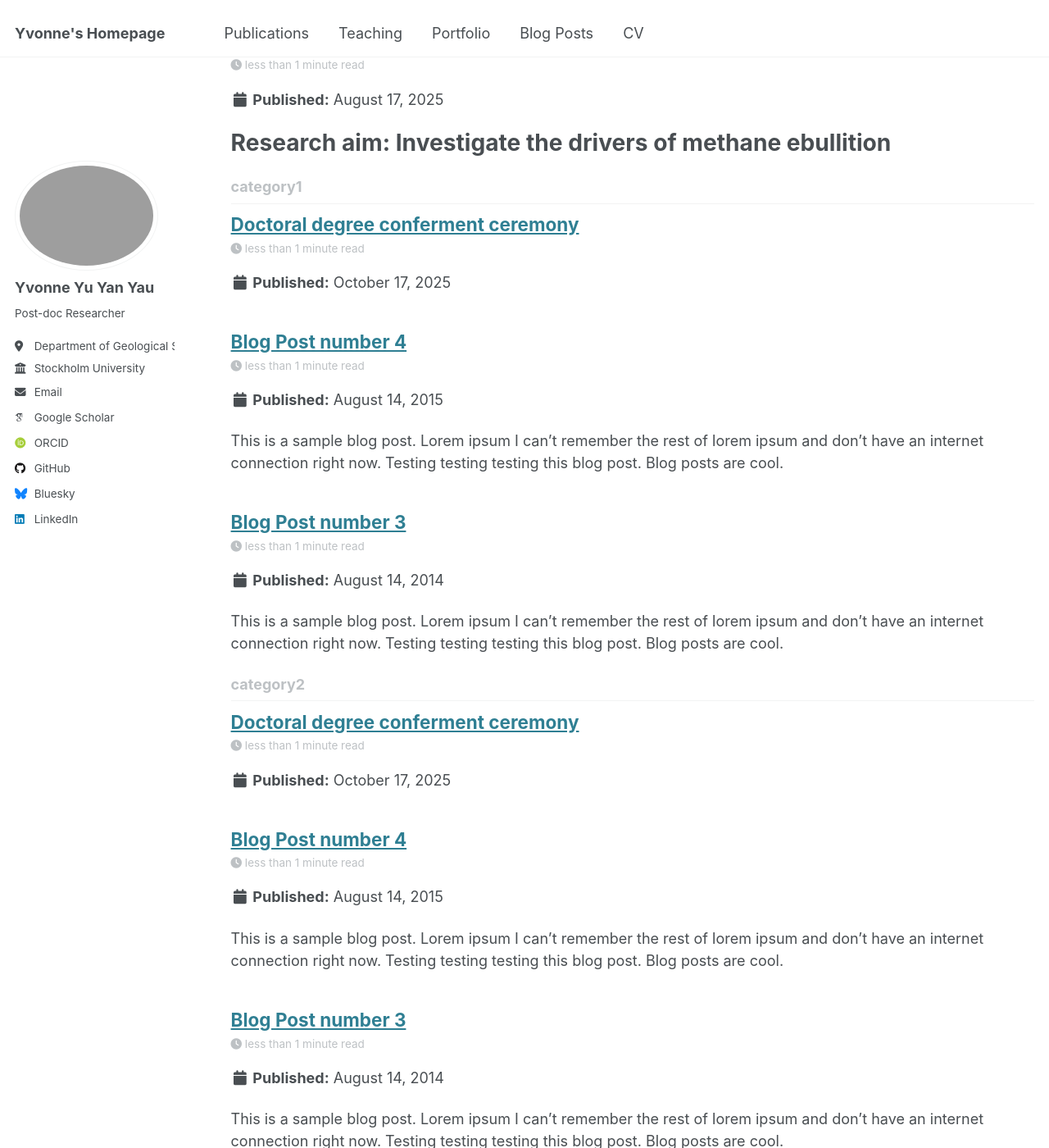
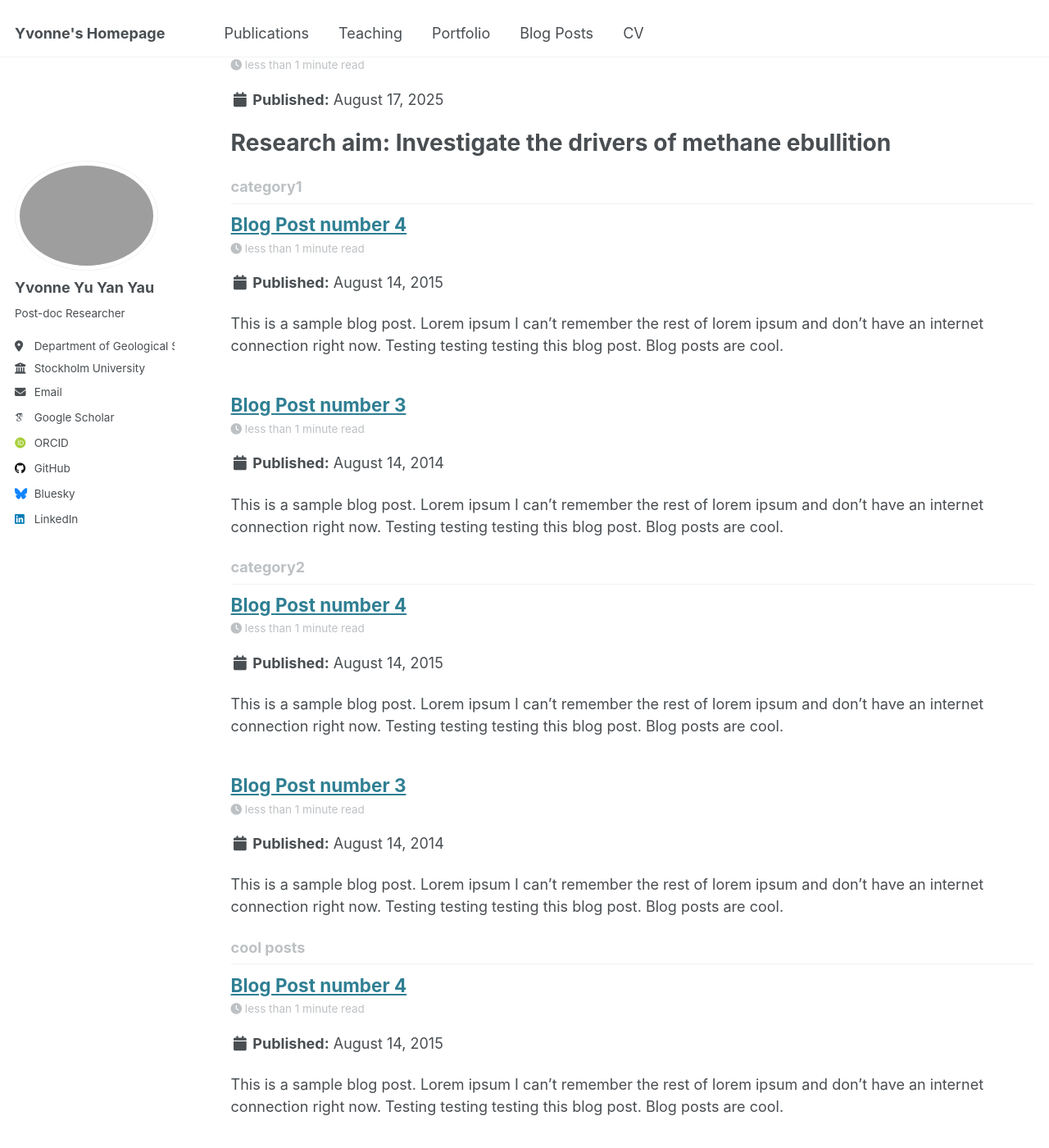
Before and after one commit to yvonneyauu/github.io, a Jekyll site: the page built from _pages/tag-archive.html, in a window 1280 px wide and 1400 px high, scrolled down 389 px. Shown: the whole window at 82% size. Built offline with Jekyll 4.4.1, drawn with Linux system fonts in a browser that asks for light colours; some web fonts are replaced; part of the change alters nothing that is shown; some of the changed text lies outside the part shown.

```diff
--- a/_posts/2199-01-01-future-post.md
+++ b/_posts/2199-01-01-future-post.md
@@ -2,8 +2,7 @@
 title: 'Doctoral degree conferment ceremony'
 date: 2025-10-17
 permalink: /posts/2025/10/blog-post-4/
-tags:
-  - cool posts
-  - category1
-  - category2
+
 ---
+
+![Doctoral degree conferment ceremony](/images/baltic-sample2.png)
```
